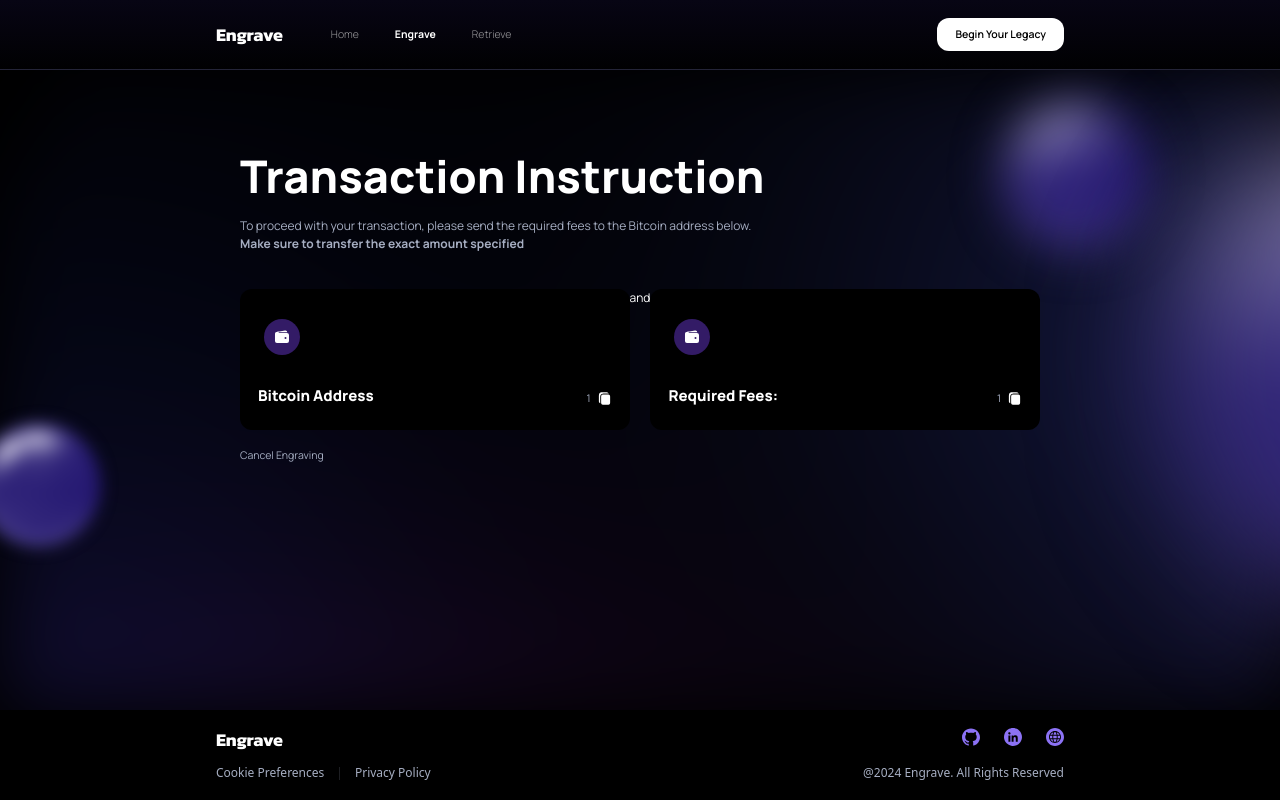
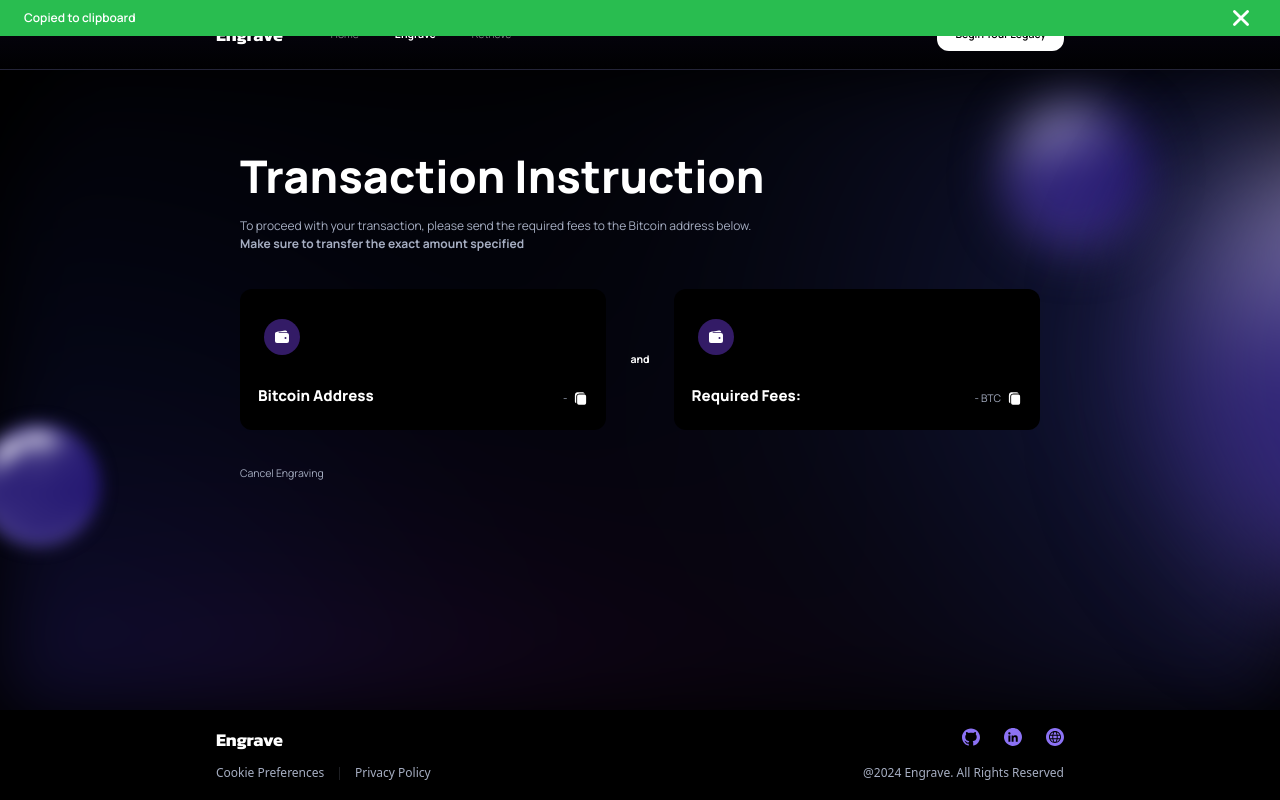
Before and after one commit to andrzejSulkowski/eternal-ink-frontend, a Next.js app: page /engrave/1 in a window 1280 px wide. Both pictures are taken after a click on the element 604 px from the left and 398 px from the top of the page. Built offline with nearby package versions, Linux system fonts and the light colour scheme; what tailwindcss-animation-delay would draw is missing.

Commit message:
Banner include success banner

```diff
--- a/src/app/(app-pages)/engrave/[txId]/page.tsx
+++ b/src/app/(app-pages)/engrave/[txId]/page.tsx
@@ -1,24 +1,38 @@
 "use client";
-import React from "react";
+import React, { useMemo } from "react";
 import { classNames } from "@/utils/className";
 import Background from "@/components/Svgs/bg/1/Background";
 import { usePathname } from "next/navigation";
 import InfoCard from "@/components/2.molecules/InfoCard/InfoCard";
 import { IoWallet } from "react-icons/io5";
 import { useBanner } from "@/components/1.atoms/Banner/BannerContext";
+import { useEngraving } from "@/app/(app-pages)/engrave/(logic)/useContext";
 
 interface Props {}
 
 function EngravePage({}: Props) {
   const path = usePathname();
   const address = path.split("/").at(2);
+  const { engravingData, setEngravingData } = useEngraving();
 
   const { showBanner } = useBanner();
   if (!address) {
     showBanner("Address not found");
     return new Error("Address not found");
   }
-  console.log("path: ", path);
+
+  const displayFees = useMemo(() => {
+    if (engravingData?.fees) {
+      return engravingData?.fees.toString() + " BTC";
+    }
+    return "- BTC";
+  }, [engravingData?.fees])
+
+
+  function cancel(){
+    throw new Error("Not implemented!")
+  }
+
   return (
     <>
       <Background className="!w-full !h-full !absolute top-0 left-0 overflow-hidden !-z-10" />
@@ -34,21 +48,21 @@
               Make sure to transfer the exact amount specified
             </div>
           </div>
-          <div className="grid grid-cols-[1fr_auto_1fr]">
+          <div className="grid grid-cols-[1fr_auto_1fr] gap-8">
             <InfoCard
               icon={IoWallet({ size: "auto", color: "white" })}
               label="Bitcoin Address"
-              value={address}
+              value={engravingData?.address ?? '-'}
             />
-            <div>and</div>
+            <div className="h-full flex items-center font-bold text-sm">and</div>
             <InfoCard
               icon={IoWallet({ size: "auto", color: "white" })}
               label="Required Fees:"
-              value={address}
+              value={displayFees}
             />
           </div>
 
-          <div className="text-ei-primary-faded text-sm mt-6">
+          <div className="text-ei-primary-faded text-sm mt-12 hover:underline cursor-pointer" onClick={cancel}>
             Cancel Engraving
           </div>
         </div>
--- a/src/components/1.atoms/Banner/Banner.tsx
+++ b/src/components/1.atoms/Banner/Banner.tsx
@@ -1,8 +1,7 @@
-'use client';
-import { useEffect, useState } from 'react';
-import { useBanner } from './BannerContext';
+"use client";
+import { useEffect, useState } from "react";
+import { useBanner } from "./BannerContext";
 import { IoClose } from "react-icons/io5";
-
 
 function Banner() {
   const { banner, hideBanner } = useBanner();
@@ -19,12 +18,15 @@
 
   return (
     <div
-      className={`fixed w-full top-0 left-0 h-12 bg-ei-danger flex justify-between items-center px-8 font-manrope transition-opacity duration-500 z-30 ${
-        banner.visible ? 'opacity-100' : 'opacity-0'
-      } ${isVisible ? '' : 'hidden'}`}
+      className={`
+        fixed w-full top-0 left-0 h-12 bg-ei-danger flex justify-between items-center px-8 font-manrope transition-all duration-500 z-30
+        ${banner.visible ? "opacity-100" : "opacity-0"}
+        ${isVisible ? "" : "hidden"}
+        ${banner.danger ? "bg-ei-danger" : "bg-ei-success"}
+      `}
     >
       <span className="font-semibold">{banner.message}</span>
-      <IoClose className='cursor-pointer h-full w-10' onClick={hideBanner}/>
+      <IoClose className="cursor-pointer h-full w-10" onClick={hideBanner} />
     </div>
   );
 }
--- a/src/components/1.atoms/Banner/BannerContext.tsx
+++ b/src/components/1.atoms/Banner/BannerContext.tsx
@@ -1,42 +1,69 @@
 "use client";
-import React, { PropsWithChildren, createContext, useContext, useState } from 'react';
+import React, {
+  PropsWithChildren,
+  createContext,
+  useContext,
+  useState,
+} from "react";
 
 // Config
 const APPEAR_DURATION = 4500;
 
+interface BannerProps {
+  visible: boolean;
+  message: string;
+  danger: boolean;
+}
+
 interface IContext {
-    banner: { visible: boolean, message: string };
-    showBanner: (message: string) => void;
-    hideBanner: () => void;
+  banner: BannerProps;
+  showBanner: (
+    message: string,
+    opt?: { ms?: number; danger?: boolean }
+  ) => void;
+  hideBanner: () => void;
 }
-const BannerContext = createContext<IContext>({banner: {visible: false, message: ''}, showBanner: () => {}, hideBanner: () => {}});
+const BannerContext = createContext<IContext>({
+  banner: { visible: false, message: "", danger: true },
+  showBanner: () => {},
+  hideBanner: () => {},
+});
 
 // Use this to get vars from the context
 export const useBanner = () => {
   return useContext(BannerContext);
-}
+};
 
 export const BannerProvider = ({ children }: PropsWithChildren) => {
-  const [banner, setBanner] = useState({ visible: false, message: '' });
+  const [banner, setBanner] = useState<BannerProps>({
+    visible: false,
+    message: "",
+    danger: true,
+  });
 
-  const showBanner = (message: string, ms?: number) => {
-    setBanner({ visible: true, message });
-    let timeout = ms || APPEAR_DURATION;
+  const showBanner = (
+    message: string,
+    opt: { ms?: number; danger?: boolean } = {
+      ms: APPEAR_DURATION,
+      danger: true,
+    }
+  ) => {
+    console.log("set banner message: ", message);
+    setBanner({ visible: true, message: message, danger: opt.danger ?? true });
+    let timeout = opt.ms ?? APPEAR_DURATION;
     setTimeout(hideBanner, timeout);
   };
 
   const hideBanner = () => {
-    setBanner({ visible: false, message: '' });
+    setBanner({ visible: false, message: "", danger: banner.danger });
   };
 
   const props: IContext = {
     banner,
     showBanner,
-    hideBanner
+    hideBanner,
   };
   return (
-    <BannerContext.Provider value={props}>
-      {children}
-    </BannerContext.Provider>
+    <BannerContext.Provider value={props}>{children}</BannerContext.Provider>
   );
 };
--- a/src/components/2.molecules/InfoCard/InfoCard.tsx
+++ b/src/components/2.molecules/InfoCard/InfoCard.tsx
@@ -4,6 +4,7 @@
 import EIIcon from "@/components/1.atoms/EIIcon/EIIcon";
 import Copy from "@/components/Svgs/Copy";
 import { trim } from '@/libs/transaction'
+import { useBanner } from "@/components/1.atoms/Banner/BannerContext";
 
 interface Props extends EIProps {
   icon: React.ReactNode;
@@ -22,7 +23,14 @@
   trimValue = false,
 }: Props) {
   const getValue = useMemo(() => trimValue ? trim(value) : value, [value, trimValue]);
+  const { showBanner } = useBanner();
 
+
+  function copy(){
+    console.log("copying", value)
+    navigator.clipboard.writeText(value);
+    showBanner("Copied to clipboard", { danger: false, ms: 4500 });
+  }
   return (
     <div
       className={classNames(
@@ -40,11 +48,11 @@
       </div>
 
       <div className="flex items-center text-ei-primary-faded text-sm">
-        <span>{getValue}</span>
+        <span className="text-nowrap">{getValue}</span>
         {isCopyable && (
           <Copy
             className="min-w-5 min-h-5 ml-2"
-            onClick={() => navigator.clipboard.writeText(value)}
+            onClick={copy}
           />
         )}
       </div>
```
